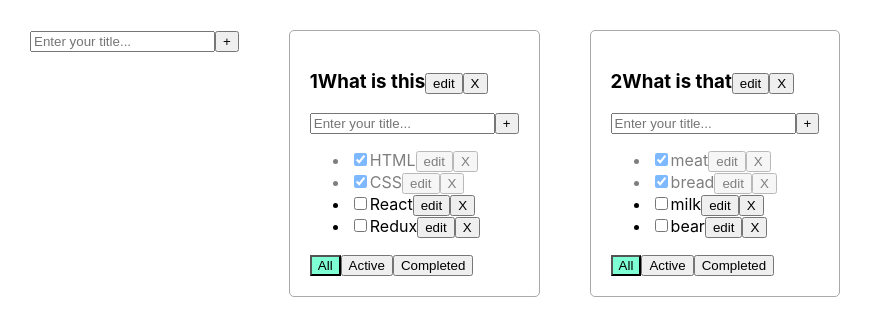
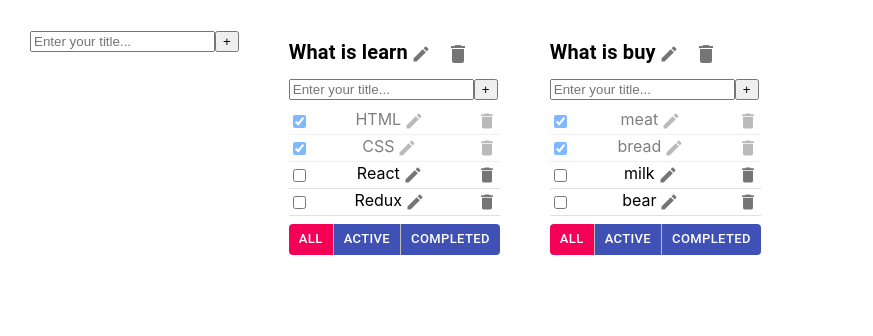
Before and after one commit to PavelDermichev1998/todolist-ts-47-main, a React (Create React App) app: page / in a window 1280 px wide. Shown: the top 336 px of the page, without its empty margins (0-873 px from the left). Built offline with nearby package versions, Linux system fonts and the light colour scheme.

Commit message:
Material-UI

```diff
--- a/package.json
+++ b/package.json
@@ -3,6 +3,8 @@
   "version": "0.1.0",
   "private": true,
   "dependencies": {
+    "@material-ui/core": "^4.12.3",
+    "@material-ui/icons": "^4.11.2",
     "@testing-library/jest-dom": "^4.2.4",
     "@testing-library/react": "^9.3.2",
     "@testing-library/user-event": "^7.1.2",
--- a/src/App.css
+++ b/src/App.css
@@ -7,11 +7,11 @@
     margin-right: 50px;
 }
 
-.todolist {
+/*.todolist {
     border: 1px solid darkgray;
     border-radius: 5px;
     padding: 20px;
-}
+}*/
 
 .active-filter {
     background-color: aquamarine;
--- a/src/App.tsx
+++ b/src/App.tsx
@@ -28,8 +28,8 @@ function App() {
     const todoListID_1 = v1()
     const todoListID_2 = v1()
     const [todoLists, setTodoLists] = useState<Array<TodoListType>>([
-        {id: todoListID_1, title: '1What is this', filter: 'all'},
-        {id: todoListID_2, title: '2What is that', filter: 'all'}
+        {id: todoListID_1, title: 'What is learn', filter: 'all'},
+        {id: todoListID_2, title: 'What is buy', filter: 'all'}
     ])
     const [tasks, setTasks] = useState<TasksStateType>({
         [todoListID_1]: [
--- a/src/EditableSpan.tsx
+++ b/src/EditableSpan.tsx
@@ -1,4 +1,6 @@
 import React, {ChangeEvent, KeyboardEvent, useState} from 'react';
+import {IconButton} from "@material-ui/core";
+import {Edit} from "@material-ui/icons";
 
 type EditableSpanPropsType = {
     title: string
@@ -39,7 +41,9 @@ export const EditableSpan = (props: EditableSpanPropsType) => {
             : <span
                 onDoubleClick={onEditMode}>
                 {props.title}
-                <button onClick={onEditMode}>edit</button>
+            <IconButton onClick={onEditMode} size={'small'}>
+                <Edit fontSize={'small'}/>
+            </IconButton>
             </span>
 
     )
--- a/src/Todolist.tsx
+++ b/src/Todolist.tsx
@@ -2,6 +2,8 @@ import React, {ChangeEvent, KeyboardEvent, useState} from 'react';
 import {FilterValuesType, TaskType} from "./App";
 import {AddItemForm} from "./AddItemForm";
 import {EditableSpan} from "./EditableSpan";
+import {Button, ButtonGroup, IconButton, List, ListItem, Typography} from "@material-ui/core";
+import {Delete} from "@material-ui/icons";
 
 
 type TodoListPropsType = {
@@ -27,16 +29,26 @@ const Todolist = (props: TodoListPropsType) => {
             (e: ChangeEvent<HTMLInputElement>) => props.changeTaskStatus(task.id, e.currentTarget.checked, props.id)
         const changeTitle = (title: string) => props.changeTaskTitle(task.id, title, props.id)
         return (
-            <li
+            <ListItem
+                disableGutters
+                divider
                 className={task.isDone ? 'is-done' : ''}
-                key={task.id}>
+                key={task.id}
+                style={{
+                    display: 'flex',
+                    justifyContent: 'space-between',
+                    padding: '0px'
+                }}
+            >
                 <input
                     onChange={changeStatus}
                     type="checkbox"
                     checked={task.isDone}/>
                 <EditableSpan title={task.title} setNewTitle={changeTitle}/>
-                <button onClick={removeTask}>X</button>
-            </li>
+               <IconButton onClick={removeTask} size={'small'}>
+                   <Delete fontSize={'small'}/>
+               </IconButton>
+            </ListItem>
         );
     });
     const addTask = (title: string) => {
@@ -54,28 +66,38 @@ const Todolist = (props: TodoListPropsType) => {
 
     return (
         <div className="todolist">
-            <h3>
+            <Typography variant={'h6'} style={{fontWeight: 'bold'}}>
                 <EditableSpan title={props.title} setNewTitle={changeTodoListTitle}/>
-                <button onClick={() => props.removeTodoList(props.id)}>X</button>
-            </h3>
+                <IconButton onClick={() => props.removeTodoList(props.id)}>
+                        <Delete/>
+                </IconButton>
+
+            </Typography>
             <AddItemForm addItem={addTask}/>
-            <ul>
+            <List>
                 {tasksJSXElements}
-            </ul>
+            </List>
 
             <div>
-                <button
+                <ButtonGroup
+                    variant={'contained'}
+                    size={'small'}
+                    disableElevation
+                >
+                <Button
+                    color={props.filter === 'all' ? 'secondary' : 'primary'}
                     className={allBtnClass}
                     onClick={onAllClickHandler}>All
-                </button>
-                <button
-                    className={activeBtnClass}
+                </Button>
+                <Button
+                    color={props.filter === 'active' ? 'secondary' : 'primary'}
                     onClick={onActiveClickHandler}>Active
-                </button>
-                <button
-                    className={completedBtnClass}
+                </Button>
+                <Button
+                    color={props.filter === 'completed' ? 'secondary' : 'primary'}
                     onClick={onCompletedClickHandler}>Completed
-                </button>
+                </Button>
+                </ButtonGroup>
             </div>
         </div>
     )
```
Also changed, not shown: 1 other file (tests, documents, lock files or other folders).
